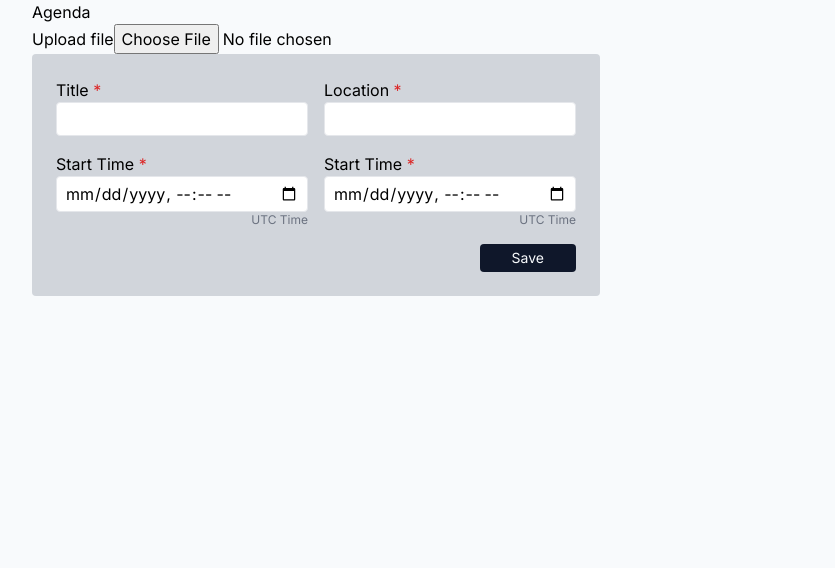
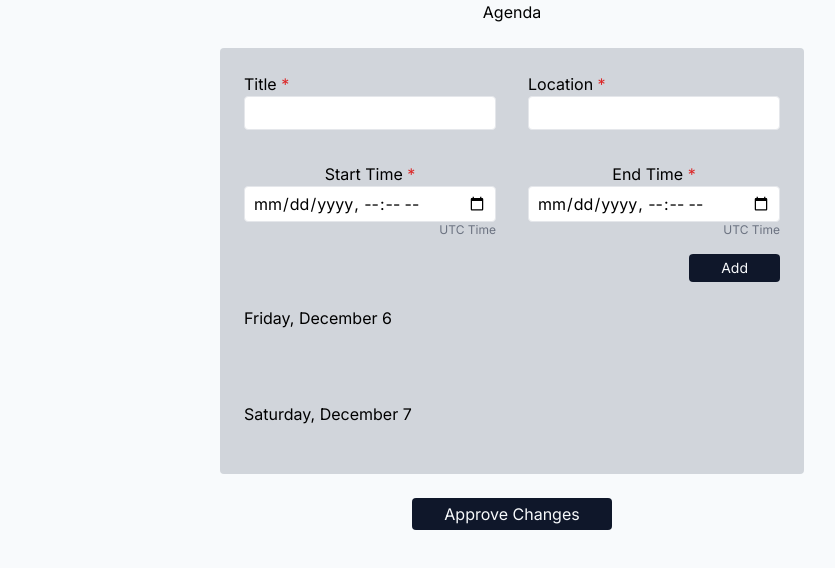
Before and after one commit to filipinx-americans-coming-together/fact-website-frontend, a Next.js app: page /admin/agenda in a window 1280 px wide. Shown: the top 568 px of the page, without its empty margins (128-963 px from the left). Built offline with nearby package versions, Linux system fonts and the light colour scheme.

Commit message:
finished admin agenda form and display

```diff
--- a/src/app/admin/agenda/page.tsx
+++ b/src/app/admin/agenda/page.tsx
@@ -4,14 +4,26 @@ import TextInput from "@/components/ui/TextInput";
 import FormContainer from "../components/FormContainer";
 import { useState } from "react";
 import DateTimeInput from "../components/DateTimeInput";
+import Button from "../components/Button";
+import AgendaList from "../components/AgendaList";
+
+export interface AgendaItem {
+    title: string;
+    location: string;
+    start: string;
+    end: string;
+}
 
 export default function Agenda() {
     const [agendaData, setAgendaData] = useState<Object>({
         title: "",
         location: "",
-        start: new Date(),
-        end: new Date(),
+        start: "",
+        end: "",
     });
+
+    // TODO default to agenda items from DB
+    const [allAgendaItems, setAllAgendaItems] = useState<AgendaItem[]>([]);
 
     // PLACEHOLDER
     const isLoggedIn = true;
@@ -29,25 +41,25 @@ export default function Agenda() {
 
     return (
         <div className="min-h-screen bg-slate-50 text-black">
-            <div className="w-9/12 mx-auto">
+            <div className="w-9/12 mx-auto text-center">
                 <h1>Agenda</h1>
 
-                <label>Upload file</label>
-                <input
-                    type="file"
-                    accept="application/vnd.openxmlformats-officedocument.spreadsheetml.sheet"
-                />
                 <br />
 
-                <div className="rounded bg-gray-300 p-6 w-fit">
+                <div className="mx-auto rounded bg-gray-300 p-6 w-fit">
                     <FormContainer
                         formName="newAgendaItem"
-                        submitText="Save"
-                        onSubmit={() => {}}
+                        submitText="Add"
+                        onSubmit={() => {
+                            setAllAgendaItems([
+                                ...allAgendaItems,
+                                agendaData as AgendaItem,
+                            ]);
+                        }}
                         errorMessage={undefined}
                         isLoading={false}
                     >
-                        <div className="grid grid-cols-1 gap-4 md:grid-cols-2">
+                        <div className="grid grid-cols-1 gap-8 md:grid-cols-2">
                             <TextInput
                                 label="Title"
                                 id="title"
@@ -64,13 +76,58 @@ export default function Agenda() {
                                 setState={setAgendaData}
                             />
                             <DateTimeInput
-                                label="Start Time"
-                                id="start"
+                                label="End Time"
+                                id="end"
                                 setState={setAgendaData}
                             />
                         </div>
                     </FormContainer>
+                    <br />
+                    {/* TODO assumes agenda is only friday/saturday rn */}
+                    <h1 className="text-left">Friday, December 6</h1>
+                    <br />
+                    <AgendaList
+                        displayItems={allAgendaItems
+                            .filter((item) => {
+                                const asDate = new Date(item.start);
+                                return asDate.getDay() === 5;
+                            })
+                            .sort((a, b) => {
+                                const startA = new Date(a.start);
+                                const startB = new Date(b.start);
+                                return startA.getTime() - startB.getTime();
+                            })}
+                        allItems={allAgendaItems}
+                        setState={setAllAgendaItems}
+                    />
+
+                    <br />
+                    <br />
+                    <h1 className="text-left">Saturday, December 7</h1>
+                    <br />
+                    <AgendaList
+                        displayItems={allAgendaItems
+                            .filter((item) => {
+                                const asDate = new Date(item.start);
+                                return asDate.getDay() === 6;
+                            })
+                            .sort((a, b) => {
+                                const startA = new Date(a.start);
+                                const startB = new Date(b.start);
+                                return startA.getTime() - startB.getTime();
+                            })}
+                        allItems={allAgendaItems}
+                        setState={setAllAgendaItems}
+                    />
                 </div>
+
+                <br />
+                {/* send to database */}
+                <Button
+                    text="Approve Changes"
+                    onClick={() => {}}
+                    isSubmit={false}
+                />
             </div>
         </div>
     );
--- /dev/null
+++ b/src/app/admin/components/AgendaItemCard.tsx
@@ -0,0 +1,35 @@
+function addLeadingZero(num: number): string {
+    return num < 10 ? `0${num}` : `${num}`;
+}
+
+
+export default function AgendaItemCard({
+    title,
+    location,
+    start,
+    end,
+}: {
+    title: string;
+    location: string;
+    start: string;
+    end: string;
+}) {
+    return (
+        <div className="w-full flex flex-col md:flex-row gap-8 bg-slate-50 px-6 py-4 rounded shadow justify-between">
+            <div className="text-left">
+                <div>{title}</div>
+                <div>{location}</div>
+            </div>
+            <div className="text-right">
+                <div>
+                    Start: {addLeadingZero(new Date(start).getHours())}:
+                    {addLeadingZero(new Date(start).getMinutes())} CST
+                </div>
+                <div>
+                    End: {addLeadingZero(new Date(end).getHours())}:
+                    {addLeadingZero(new Date(end).getMinutes())} CST
+                </div>
+            </div>
+        </div>
+    );
+}
--- /dev/null
+++ b/src/app/admin/components/AgendaList.tsx
@@ -0,0 +1,58 @@
+import { FaTrashCan } from "react-icons/fa6";
+import { AgendaItem } from "../agenda/page";
+import AgendaItemCard from "./AgendaItemCard";
+
+export default function AgendaList({
+    displayItems,
+    allItems,
+    setState,
+}: {
+    displayItems: AgendaItem[];
+    allItems: AgendaItem[];
+    setState(state: AgendaItem[]): void;
+}) {
+    return (
+        <div className="flex flex-col gap-4">
+            {displayItems.map((item, idx) => {
+                return (
+                    <div
+                        key={item.title + item.start + idx}
+                        className="flex gap-4 justify-between"
+                    >
+                        <AgendaItemCard
+                            title={item.title}
+                            location={item.location}
+                            start={item.start}
+                            end={item.end}
+                        />
+                        <button
+                            className="w-fit hover:text-slate-700"
+                            type="button"
+                            onClick={() => {
+                                const confirmation = confirm(
+                                    "Are you sure you want to delete this agenda item?"
+                                );
+
+                                if (confirmation) {
+                                    setState(
+                                        allItems.filter((other, idx) => {
+                                            return (
+                                                other.title !== item.title ||
+                                                other.location !==
+                                                    item.location ||
+                                                other.start !== item.start ||
+                                                other.end !== item.end
+                                            );
+                                        })
+                                    );
+                                }
+                            }}
+                        >
+                            <FaTrashCan />
+                        </button>
+                    </div>
+                );
+            })}
+        </div>
+    );
+}
--- a/src/app/admin/components/Button.tsx
+++ b/src/app/admin/components/Button.tsx
@@ -13,8 +13,11 @@ export default function Button({
         <button
             className="bg-slate-900 text-slate-50 px-8 py-1 rounded hover:bg-slate-700"
             type={isSubmit ? "submit" : "button"}
+            onClick={(event) => {
+                onClick(event);
+            }}
         >
-            Save
+            {text}
         </button>
     );
 }
--- a/src/app/admin/components/DateTimeInput.tsx
+++ b/src/app/admin/components/DateTimeInput.tsx
@@ -13,7 +13,7 @@ export default function DateTimeInput({
 
     return (
         <div className="flex flex-col">
-            <label htmlFor="id">
+            <label htmlFor={id}>
                 {label} <span className="text-red-600">*</span>
             </label>
             <input
```
